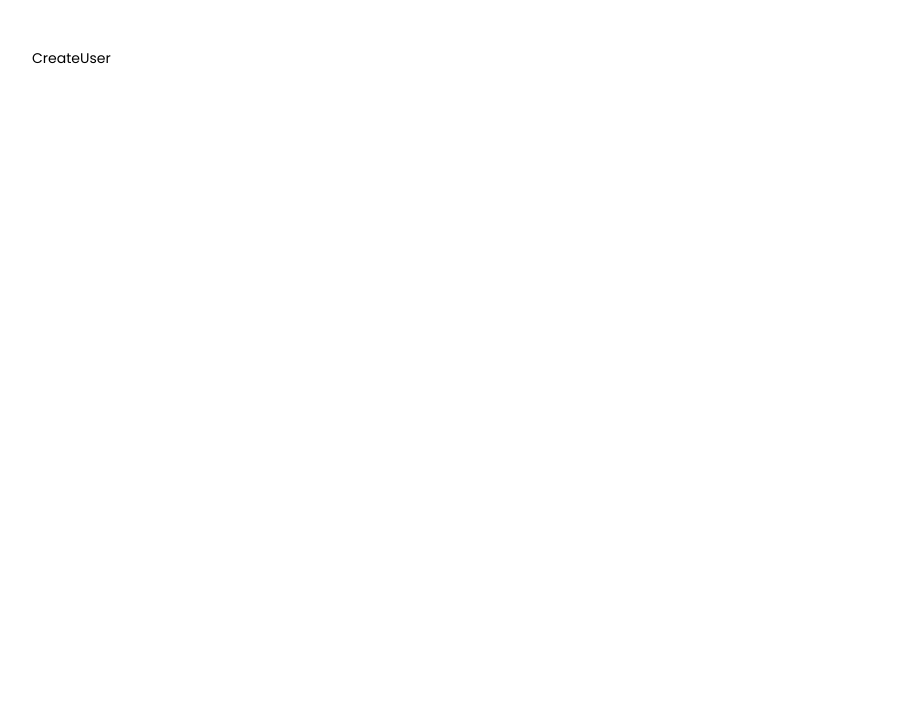
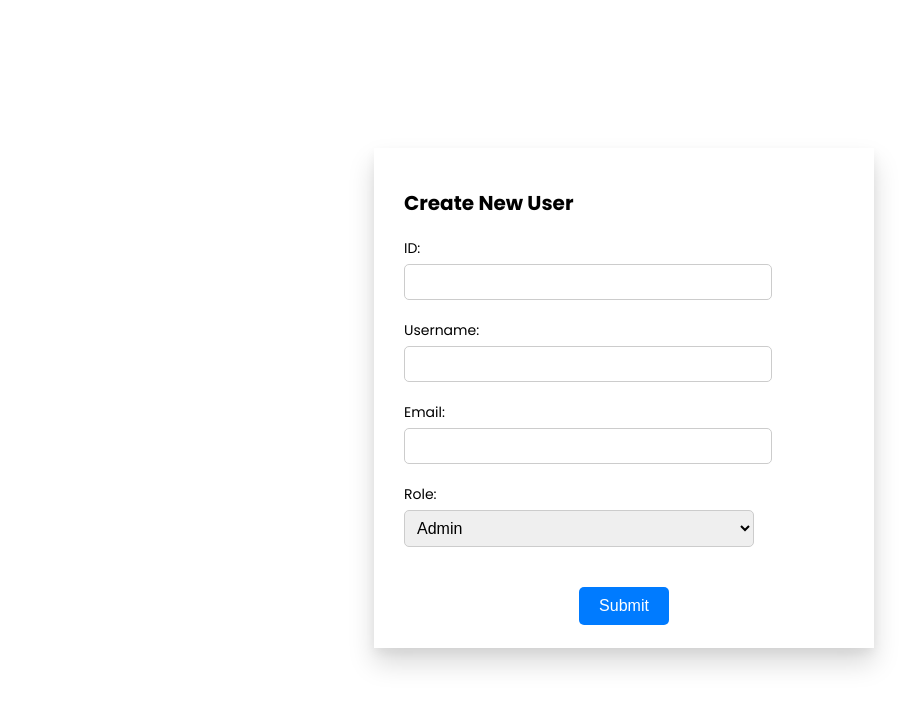
Before and after one commit to kunjan-c/usermanagement_dashboard, a React (Vite) app: page /create in a window 1280 px wide. Shown: the top 708 px of the page, without its empty margins (16-928 px from the left). Built offline with nearby package versions, Linux system fonts and the light colour scheme.

Commit message:
added create user UI & functionality

```diff
--- a/src/app.css
+++ b/src/app.css
@@ -7,6 +7,12 @@
     font-weight: 400;
     font-size: 14px;
 
+  }
+  .position-center{
+    display: flex;
+    flex-direction: column;
+    justify-content: center;
+    align-items: center;
   }
   .poppins-regular {
     font-family: "Poppins", sans-serif;
--- /dev/null
+++ b/src/components/cardBox/cardBox.css
@@ -0,0 +1,7 @@
+.card-conatiner{
+    width: 500px;
+    min-height: 500px;
+    margin: auto;
+    margin-top: 100px;
+    box-shadow: rgba(0, 0, 0, 0.15) 0px 15px 25px, rgba(0, 0, 0, 0.05) 0px 5px 10px;
+}
--- /dev/null
+++ b/src/components/cardBox/cardBox.jsx
@@ -0,0 +1,18 @@
+import "./cardBox.css";
+import PropTypes from "prop-types";
+
+const Card = ({children}) => {
+  return (
+
+    <div className="card-conatiner ">
+        {children}
+    </div>
+
+  )
+}
+
+Card.propTypes = {
+    children: PropTypes.node.isRequired
+  };
+
+export default Card
--- /dev/null
+++ b/src/components/heading/heading.css
@@ -0,0 +1,7 @@
+.section-heading-text{
+    font-size: 20px;
+    font-weight: 700;
+    color: black;
+    text-align: start;
+    padding: 20px 0px;
+}
--- /dev/null
+++ b/src/components/heading/heading.jsx
@@ -0,0 +1,12 @@
+import PropTypes from "prop-types";
+ import "./heading.css";
+const Heading = ({headingText}) => {
+  return (
+    <div className="section-heading-text">{headingText}</div>
+  )
+}
+Heading.propTypes = {
+    headingText: PropTypes.string.isRequired
+  };
+
+export default Heading
--- /dev/null
+++ b/src/components/userForm.jsx/userForm.css
@@ -0,0 +1,40 @@
+.form-container {
+    min-width: 400px;
+    padding: 20px 30px;
+  }
+
+  .user-creation-form-group {
+    margin-bottom: 20px;
+
+  }
+
+  .user-creation-form-group label {
+    display: block;
+    margin-bottom: 5px;
+  }
+
+  .user-creation-form-group input[type="text"],
+  .user-creation-form-group input[type="email"],
+  .user-creation-form-group select {
+    min-width: 350px;
+    padding: 8px;
+    border: 1px solid #ccc;
+    border-radius: 5px;
+    font-size: 16px;
+  }
+
+  .user-create-sub-btn:hover {
+    background-color: #0056b3;
+  }
+
+  .user-create-sub-btn{
+    padding: 10px 20px;
+    background-color: #007bff;
+    color: #fff;
+    border: none;
+    border-radius: 5px;
+    font-size: 16px;
+    cursor: pointer;
+    margin-top: 20px;
+
+  }
--- /dev/null
+++ b/src/components/userForm.jsx/userForm.jsx
@@ -0,0 +1,64 @@
+import { useState } from 'react';
+import "./userForm.css";
+import Heading from "../heading/heading";
+import { useNavigate } from "react-router-dom";
+import { userSliceActions } from "../../store/reduxSlices/userSlice";
+import { useDispatch } from "react-redux";
+
+const UserForm = () => {
+  const navigate = useNavigate()
+  const dispatch = useDispatch()
+  const [formData, setFormData] = useState({
+    ID: '',
+    username: '',
+    email: '',
+    role: ''
+  });
+
+  //Handle Form Input Cahnge
+  const handleChange = (e) => {
+    const { name, value } = e.target;
+    setFormData({ ...formData, [name]: value });
+  };
+
+  const handleSubmit = (e) => {
+    e.preventDefault();
+    //here onSubmit we send data to redux store
+    dispatch(userSliceActions.createNewUser(formData))
+    navigate("/")
+
+  };
+
+  return (
+    <div className="form-container">
+      <Heading headingText="Create New User"></Heading>
+      <form onSubmit={handleSubmit}>
+        <div className="user-creation-form-group">
+          <label htmlFor="ID">ID:</label>
+          <input type="text" id="ID" name="ID" value={formData.ID} onChange={handleChange} />
+        </div>
+        <div className="user-creation-form-group">
+          <label htmlFor="username">Username:</label>
+          <input type="text" id="username" name="username" value={formData.username} onChange={handleChange} />
+        </div>
+        <div className="user-creation-form-group">
+          <label htmlFor="email">Email:</label>
+          <input type="email" id="email" required name="email" value={formData.email} onChange={handleChange} />
+        </div>
+        <div className="user-creation-form-group">
+          <label htmlFor="role">Role:</label>
+          <select id="role" name="role" value={formData.role} onChange={handleChange}>
+            <option value="admin">Admin</option>
+            <option value="user">User</option>
+          </select>
+        </div>
+
+        <div className="position-center">
+          <button type="submit" className="user-create-sub-btn">Submit</button>
+        </div>
+      </form>
+    </div>
+  );
+};
+
+export default UserForm;
--- a/src/pages/createUser.jsx
+++ b/src/pages/createUser.jsx
@@ -1,7 +1,16 @@
+import CardBox from "../components/cardBox/cardBox"
+import UserForm from "../components/userForm.jsx/userForm"
 
 function CreateUser() {
   return (
-    <div>CreateUser</div>
+    <div>
+      <CardBox >
+        {
+          <UserForm></UserForm>
+        }
+
+      </CardBox>
+    </div>
   )
 }
 
--- a/src/pages/userList.css
+++ b/src/pages/userList.css
@@ -55,8 +55,19 @@
     border: none;
     padding: 10px;
     font-size: 16px;
+    cursor: pointer;
 }
 
 .pagination-active-page{
     color : #fcaf3b;
 }
+
+.user-detail-view-btn{
+    background-color: transparent;
+    color: #fcaf3b;;
+    padding: 10px 16px;
+    border-radius: 8px;
+    border: none;
+    font-size: 14px;
+    cursor: pointer;
+}
--- a/src/pages/userList.jsx
+++ b/src/pages/userList.jsx
@@ -26,7 +26,7 @@ const UserList = () => {
                 <th>Username</th>
                 <th>Email</th>
                 <th>Role</th>
-                {/* <th>Action</th> */}
+                <th>Action</th>
               </tr>
             </thead>
             <tbody>
@@ -38,7 +38,7 @@ const UserList = () => {
                     <td>{data.username}</td>
                     <td>{data.email}</td>
                     <td>{data.role}</td>
-
+                    <td><button className="user-detail-view-btn">View</button></td>
                   </tr>
                 ))
               }
--- a/src/store/reduxSlices/userSlice.js
+++ b/src/store/reduxSlices/userSlice.js
@@ -5,16 +5,18 @@ import { userData } from "../../data/userData";
 
 
 const initialState = {
-    userList: userData,
-  };
+  userList: userData,
+};
 
 
 const userSlice = createSlice({
-    name : "users",
-    initialState : initialState,
-    reducers : {
-
-    },
+  name: "users",
+  initialState: initialState,
+  reducers: {
+    createNewUser: (state, actions) => {
+      state.userList.push(actions.payload)
+    }
+  },
 })
 
 export const userSliceActions = userSlice.actions;
```
